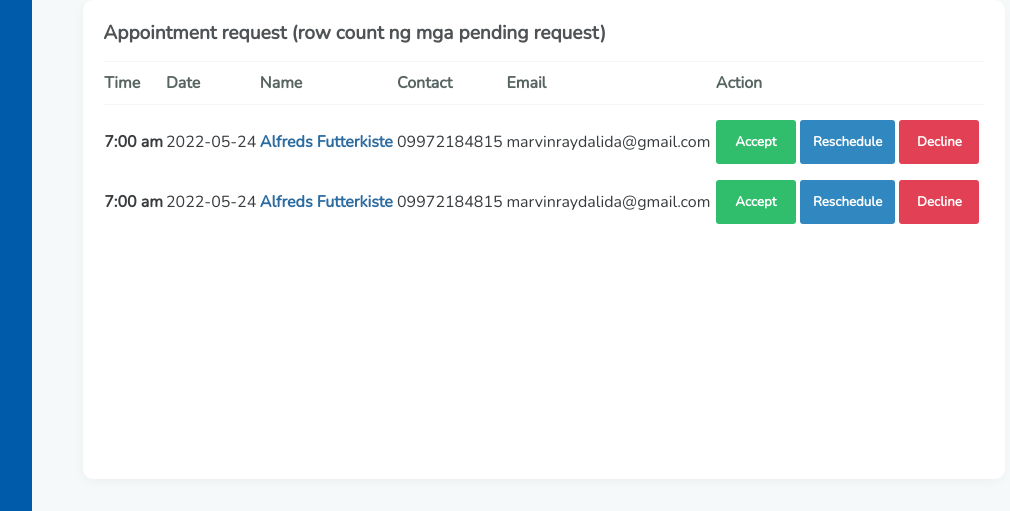
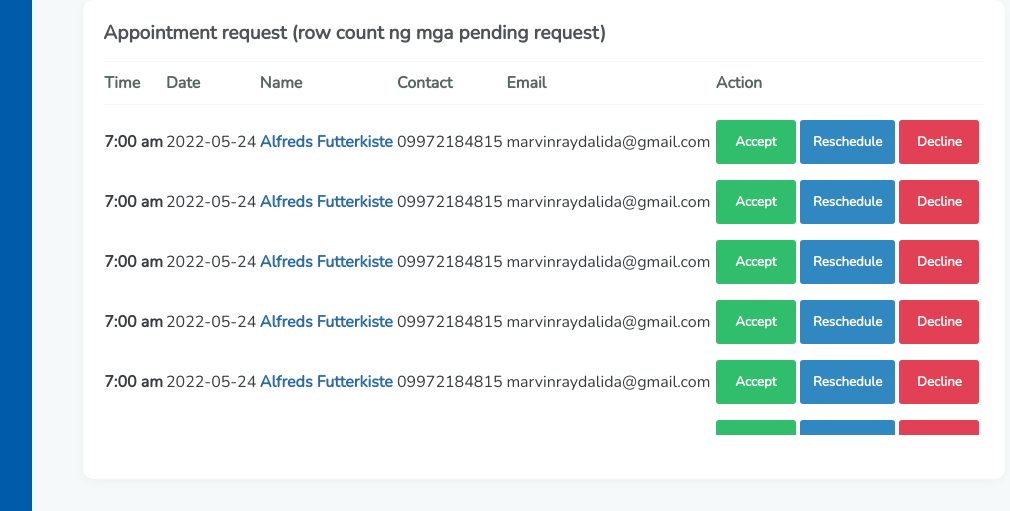
Before and after one commit to marvinraydalida/Appointment-system, a CodeIgniter app: page /Appointment-system/index.php/admin/index in a window 1280 px wide. Shown: the part 448-959 px from the top of the page, without its empty margins (224-1234 px from the left). Run offline with CodeIgniter, Linux system fonts and the light colour scheme.

Commit message:
Fixed overflow scroll in request table

```diff
--- a/application/views/dashboard.php
+++ b/application/views/dashboard.php
@@ -6,6 +6,8 @@
 
         <div id="request-container">
             <h1>Appointment request (row count ng mga pending request)</h1>
+
+            <div id="table-container">
                 <table>
                     <tr>
                         <th>Time</th>
@@ -39,7 +41,68 @@
                             <button>Decline</button>
                         </td>
                     </tr>
+                    <tr>
+                        <td style="font-weight: bold;">7:00 am</td>
+                        <td>2022-05-24</td>
+                        <td>Alfreds Futterkiste</td>
+                        <td>09972184815</td>
+                        <td>marvinraydalida@gmail.com</td>
+                        <td>
+                            <button>Accept</button>
+                            <button>Reschedule</button>
+                            <button>Decline</button>
+                        </td>
+                    </tr>
+                    <tr>
+                        <td style="font-weight: bold;">7:00 am</td>
+                        <td>2022-05-24</td>
+                        <td>Alfreds Futterkiste</td>
+                        <td>09972184815</td>
+                        <td>marvinraydalida@gmail.com</td>
+                        <td>
+                            <button>Accept</button>
+                            <button>Reschedule</button>
+                            <button>Decline</button>
+                        </td>
+                    </tr>
+                    <tr>
+                        <td style="font-weight: bold;">7:00 am</td>
+                        <td>2022-05-24</td>
+                        <td>Alfreds Futterkiste</td>
+                        <td>09972184815</td>
+                        <td>marvinraydalida@gmail.com</td>
+                        <td>
+                            <button>Accept</button>
+                            <button>Reschedule</button>
+                            <button>Decline</button>
+                        </td>
+                    </tr>
+                    <tr>
+                        <td style="font-weight: bold;">7:00 am</td>
+                        <td>2022-05-24</td>
+                        <td>Alfreds Futterkiste</td>
+                        <td>09972184815</td>
+                        <td>marvinraydalida@gmail.com</td>
+                        <td>
+                            <button>Accept</button>
+                            <button>Reschedule</button>
+                            <button>Decline</button>
+                        </td>
+                    </tr>
+                    <tr>
+                        <td style="font-weight: bold;">7:00 am</td>
+                        <td>2022-05-24</td>
+                        <td>Alfreds Futterkiste</td>
+                        <td>09972184815</td>
+                        <td>marvinraydalida@gmail.com</td>
+                        <td>
+                            <button>Accept</button>
+                            <button>Reschedule</button>
+                            <button>Decline</button>
+                        </td>
+                    </tr>
                 </table>
+            </div>
 
         </div>
     </section>
--- a/assets/css/dashboard.css
+++ b/assets/css/dashboard.css
@@ -51,6 +51,28 @@
     margin-top: 0px;
     color: #4F5355;
     font-size: 1.2rem;
+}
+
+#table-container{
+    height: 85%;
+    overflow-y: scroll;
+
+}
+
+/* width */
+#table-container::-webkit-scrollbar {
+    width: 8px;
+}
+
+/* Handle */
+#table-container::-webkit-scrollbar-thumb {
+    background: rgb(206, 206, 206);
+    border-radius: 50px;
+}
+
+/* Handle on hover */
+#table-container::-webkit-scrollbar-thumb:hover {
+    background: rgb(146, 146, 146);
 }
 
 table {
```
Lines whose indentation alone changed are shown as unchanged.
